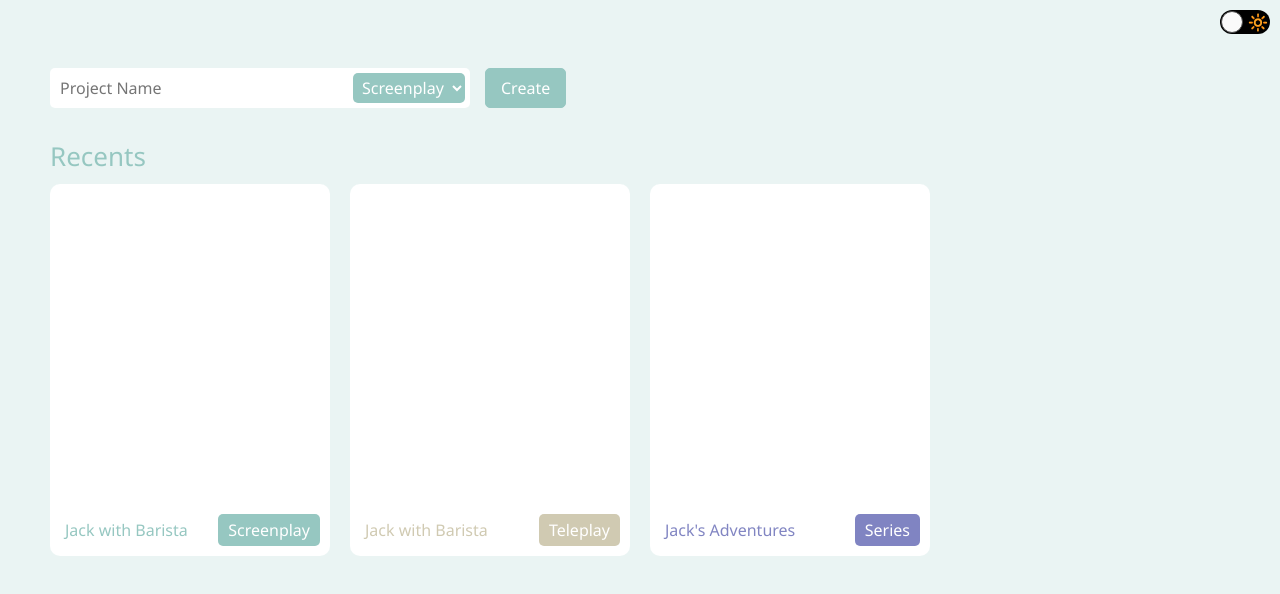
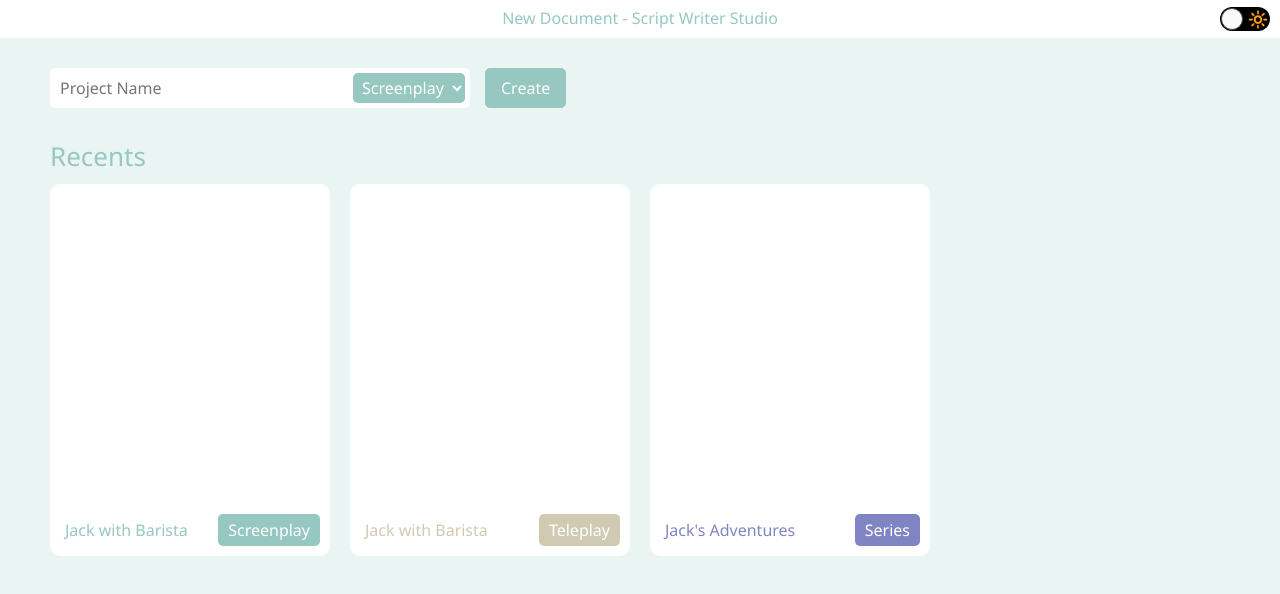
Before and after one commit to rarya618/Storia, a React (Create React App) app: page /#/ in a window 1280 px wide. Shown: the top 594 px of the page. Built offline with nearby package versions, Linux system fonts and the light colour scheme.

Commit message:
Add Title to Home Page

```diff
--- a/src/App.css
+++ b/src/App.css
@@ -301,6 +301,11 @@ input:focus, select:focus, textarea:focus, .react-toggle:focus {
   transition-delay: 0s !important;
 }
 
+.no-animation {
+  transition-duration: 0s !important;
+  transition-delay: 0s !important;
+}
+
 .menu .button {
   transition-duration: 0.3s !important;
 }
@@ -386,6 +391,10 @@ input:focus, select:focus, textarea:focus, .react-toggle:focus {
   top: 10px;
 }
 
+.absolute.push-up-medium {
+  top: 7px;
+}
+
 .absolute.push-up-small {
   top: 4px;
 }
--- a/src/components/Recent.js
+++ b/src/components/Recent.js
@@ -4,7 +4,7 @@ const Recent = props => {
     return (
         <div className="container">
 			<h1 className={"heading small left small-spaced-none " + props.color + "-color"}>Recents</h1>
-			<div className="row">
+			<div className="row wrap">
 				<RecentFile name="Jack with Barista" isDarkTheme={props.isDarkTheme} link="screenplay"  type="Screenplay" id="hekfdr" />
 				<RecentFile name="Jack with Barista" isDarkTheme={props.isDarkTheme} link="teleplay" type="Teleplay" id="kdefsd" />
 				<RecentFile name="Jack's Adventures" isDarkTheme={props.isDarkTheme} link="series" type="Series" id="fedsfe" />
--- a/src/views/Home.js
+++ b/src/views/Home.js
@@ -12,18 +12,19 @@ const Home = props => {
 
     const darkTheme = getClassCode("", props.isDarkTheme)
 
-    useTitle("Recents - Script Writer Studio")
+    useTitle("New Document - Script Writer Studio")
 
     return (
         <div className={ color + "-view full-screen"}>
-            <div className="title-bar no-select drag transparent">
+            <div className={"title-bar " + color + "-color " + darkTheme + " no-select drag"}>
                 <Toggle
-                    className="dark-mode-toggle absolute push-right push-up"
+                    className="dark-mode-toggle absolute push-right push-up-medium"
                     checked={props.isDarkTheme}
                     onChange={({ target }) => props.switchTheme(target.checked)}
                     icons={{ checked: "🌙", unchecked: "🔆" }}
                     aria-label="Dark mode toggle"
                 />
+                <h1 className="heading title no-animation">New Document - Script Writer Studio</h1>
             </div>
             <div className="no-select spaced-small">
                 <NewProject color={color} isDarkTheme={props.isDarkTheme} changeColor={(color) => setColor(color)} />
--- a/src/views/WriterView.js
+++ b/src/views/WriterView.js
@@ -55,7 +55,7 @@ const WriterView = props => {
             <div className={"main-view fill-space " + color + "-view"}>
                 <div className={"title-bar no-select drag white " + color + "-color"}>
                     <Toggle
-                        className={"dark-mode-toggle absolute push-right push-up"}
+                        className={"dark-mode-toggle absolute push-right push-up-medium"}
                         checked={props.isDarkTheme}
                         onChange={({ target }) => props.switchTheme(target.checked)}
                         icons={{ checked: "🌙", unchecked: "🔆" }}
```
